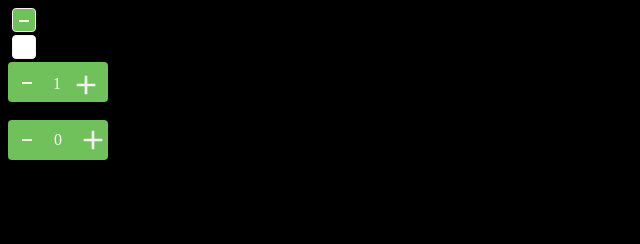
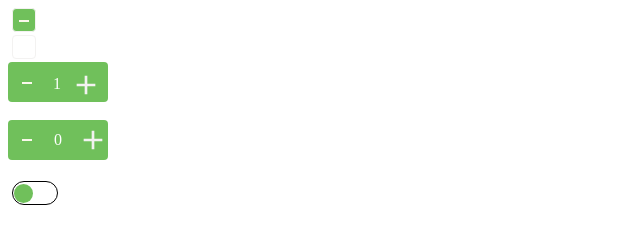
Before and after one commit to NANDRYS/Severanochka, a plain HTML site: page BEM/5/index.html in a window 1280 px wide. Shown: the whole page, without its empty margins (0-640 px from the left). Drawn offline with Linux system fonts and the light colour scheme.

Commit message:
add block togle

```diff
--- a/BEM/5/index.html
+++ b/BEM/5/index.html
@@ -68,6 +68,10 @@
         <span class="counter__num">0</span>
         <button class="counter__btn-plus"><img src="img/plus.svg" alt="Кнопка плюс"></button>
     </div>
+    <br>
+    <div class="togle">
+        <input class="togle__switcher" type="checkbox" name="switcher">
+    </div>
 
     <script src="script.js"></script>
 </body>
--- a/BEM/5/style.css
+++ b/BEM/5/style.css
@@ -1,9 +1,5 @@
-body {
-    background-color: black;
-}
-
-.show,
-.checkbox {
+/* show */
+.show {
     background-color: var(--secondary-color);
     border: 1px solid var(--lightest-grayscale-color);
     display: flex;
@@ -31,11 +27,22 @@ body {
     top: 4%;
 }
 
+/* checkbox */
+.checkbox {
+    background-color: var(--secondary-color);
+    border: 1px solid var(--lightest-grayscale-color);
+    display: flex;
+    justify-content: center;
+    align-items: center;
+    appearance: none;
+    width: 24px;
+    height: 24px;
+    border-radius: 4px;
+}
+
 .checkbox {
     background-color: white;
 }
-
-
 
 .checkbox:checked::after {
     content: url(img/mark.svg);
@@ -47,8 +54,8 @@ body {
     height: 22px;
     border-radius: 4px;
 }
+
 /* без js */
-
 .counter {
     display: flex;
     width: 100px;
@@ -66,17 +73,17 @@ body {
     display: none;
 }
 
-.counter__img:active{
-    transform:translateY(-1px)
+.counter__img:active {
+    transform: translateY(-1px)
 }
 
-.counter__switches{
+.counter__switches {
     width: 30px;
     height: 28px;
     margin-left: 30px;
 }
 
-.counter__number{
+.counter__number {
     font-size: var(--desc---text---s);
     line-height: 30px;
     padding-left: 10px;
@@ -129,7 +136,7 @@ body {
 
 /* с js */
 
-.counterJs{
+.counterJs {
     display: flex;
     justify-content: space-around;
     align-items: center;
@@ -140,7 +147,7 @@ body {
 }
 
 .counter__btn-plus,
-.counter__btn-minus{
+.counter__btn-minus {
     padding: 0;
     margin-bottom: 8px;
     width: 24px;
@@ -149,11 +156,46 @@ body {
     border: none;
 }
 
-.counter__num{
+.counter__num {
     color: #FFFFFF;
 }
 
 .counter__btn-plus:active,
-.counter__btn-minus:active{
+.counter__btn-minus:active {
     transform: translateY(-1px);
 }
+
+/* togle */
+
+.togle__switcher{
+    appearance: none;
+    width: 46px;
+    height: 24px;
+    border: 1px solid black;
+    border-radius: 49px;
+    position: relative;
+    transition: 0.3s;
+}
+
+.togle__switcher:after{
+    content: "";
+    display: inline-block;
+    position: absolute;
+    background-color: var(--secondary-color);
+    top: 1.5px;
+    left: 1px;
+    width:19px;
+    height: 19px;
+    /* border: 1px solid black; */
+    border-radius: 50%;
+    transition: 0.3s;
+}
+
+.togle__switcher:checked:after{
+    background-color: #FFFFFF;
+    transform: translateX(22px);
+}
+
+.togle__switcher:checked{
+    background-color: var(--secondary-color);
+}
```
